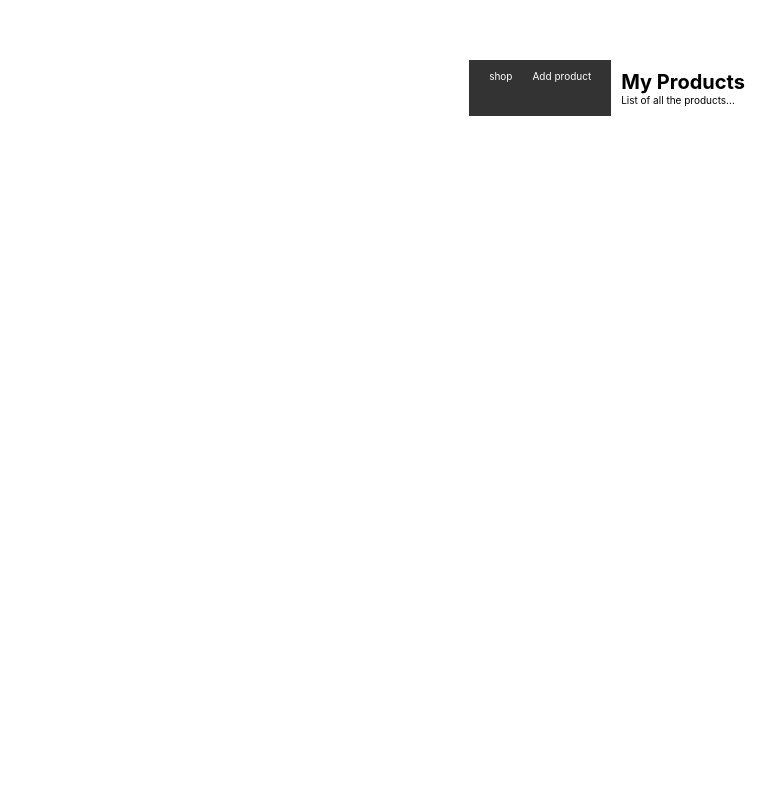
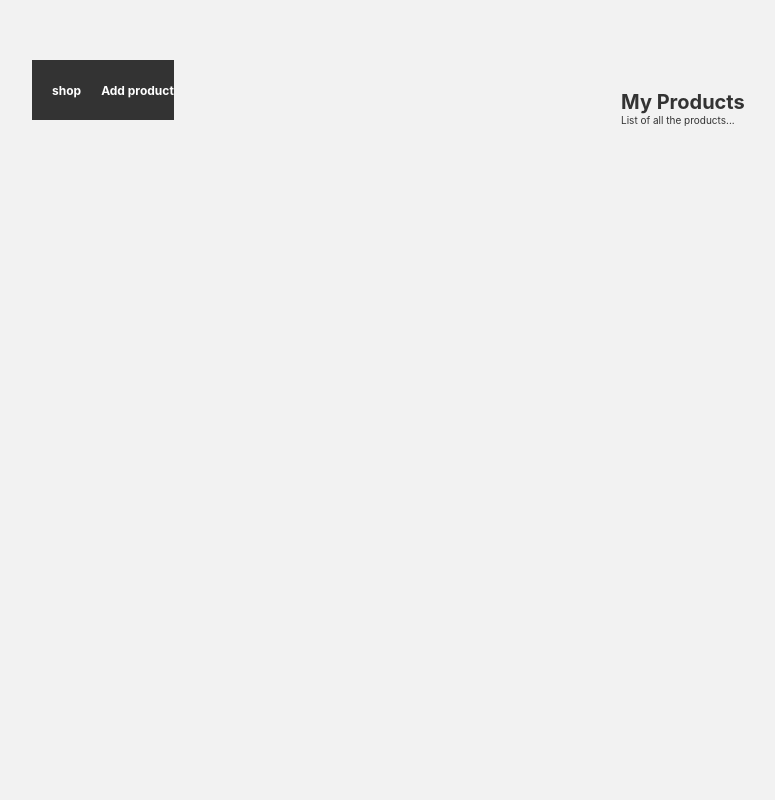
Before and after one commit to Praveenms13/Ecommerce-Site, a Node server app: template views/shop.html in a window 1280 px wide. Shown: the whole page, without its empty margins (28-803 px from the left). Run offline with Node 20, Linux system fonts and the light colour scheme; the template is opened without the code that fills it, so the values that code supplies are empty; some libraries are stand-ins or nearby versions.

Commit message:
updatedCSS

```diff
--- a/app.js
+++ b/app.js
@@ -20,6 +20,6 @@ app.use((req, res, next) => {
   // (path.join(__dirname, "views", "404.html")) => /home/praveen/Desktop/Backup-Win-/developer/WebD/Developer/NodeJS-Ud/views/404.html
   res.status(404).sendFile(path.join(__dirname, "views", "404.html"));
 });
-app.listen(4000, () => {
-  console.log("Server is listening on port 4000");
+app.listen(3000, () => {
+  console.log("Server is listening on port 3000");
 });
--- a/public/css/products.css
+++ b/public/css/products.css
@@ -16,9 +16,12 @@ body {
     justify-content: center;
     align-content: center;
     padding: 6rem;
+    font-family: "Inter", sans-serif;
+    background-color: #f2f2f2;
+    color: #333;
+    min-height: 100vh;
+}
 
-  font-family: "Inter", sans-serif;
-}
 @media (max-width: 60em) {
     body {
         padding: 3rem;
@@ -32,11 +35,13 @@ body {
     grid-template-columns: repeat(auto-fit, minmax(30rem, 1fr));
     align-items: start;
 }
+
 @media (max-width: 60em) {
     .grid {
         grid-gap: 3rem;
     }
 }
+
 .grid__item {
     background-color: #fff;
     border-radius: 0.4rem;
@@ -45,6 +50,7 @@ body {
     cursor: pointer;
     transition: 0.2s;
 }
+
 .grid__item:hover {
     transform: translateY(-0.5%);
     box-shadow: 0 4rem 8rem rgba(0, 0, 0, 0.2);
@@ -56,15 +62,18 @@ body {
     height: 18rem;
     object-fit: cover;
 }
+
 .card__content {
     padding: 3rem 3rem;
 }
+
 .card__header {
     font-size: 3rem;
     font-weight: 500;
     color: #0d0d0d;
     margin-bottom: 1.5rem;
 }
+
 .card__text {
     font-size: 1.5rem;
     letter-spacing: 0.1rem;
@@ -72,6 +81,7 @@ body {
     color: #3d3d3d;
     margin-bottom: 2.5rem;
 }
+
 .card__btn {
     display: block;
     width: 100%;
@@ -85,13 +95,18 @@ body {
     transition: 0.2s;
     cursor: pointer;
 }
+
 .card__btn span {
     margin-left: 1rem;
     transition: 0.2s;
 }
-.card__btn:hover, .card__btn:active {
+
+.card__btn:hover,
+.card__btn:active {
     background-color: #dce4ff;
 }
-.card__btn:hover span, .card__btn:active span {
+
+.card__btn:hover span,
+.card__btn:active span {
     margin-left: 1.5rem;
 }
--- a/public/css/shop.css
+++ b/public/css/shop.css
@@ -1,41 +1,44 @@
-/* CSS for Node Shopping App */
-
-/* Set default styles for the body */
-/* Style the header */
-header {
+ /* Header styles */
+ .main-header {
+     display: flex;
+     justify-content: space-between;
+     align-items: center;
+     height: 6rem;
      background-color: #333;
      color: #fff;
-    padding: 1rem;
  }
 
-/* Style the navigation menu */
-nav ul {
+
+ .main-header__nav ul {
      list-style: none;
-    margin: 0;
-    padding: 0;
      display: flex;
-    justify-content: space-between;
  }
 
-nav ul li {
-    margin: 0 1rem;
+ .main-header__nav li {
+     margin-left: 2rem;
  }
 
-nav ul li a {
+ .main-header__nav a {
      color: #fff;
      text-decoration: none;
+     font-weight: bold;
+     font-size: 1.2rem;
  }
 
-/* Style the main section */
+ /* Main styles */
  main {
-    margin: 1rem;
+     max-width: 114rem;
+     margin: 0 auto;
+     padding: 3rem 6rem;
  }
 
-/* Style the product list */
-h1 .mainMyProducts{
-    font-size: 2rem;
+ .mainMyProducts {
+     font-size: 3rem;
+     margin-bottom: 1.5rem;
  }
 
-p .mainList{
-    margin: 1rem 0;
+ .mainList {
+     font-size: 1.5rem;
+     color: #777;
+     margin-bottom: 2.5rem;
  }
```
Also changed, not shown: views/shop.pug (+12 -12 lines). Lines whose indentation alone changed are shown as unchanged.
